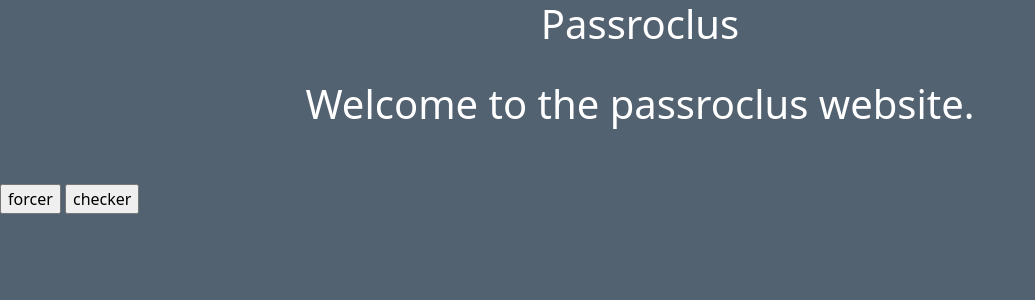
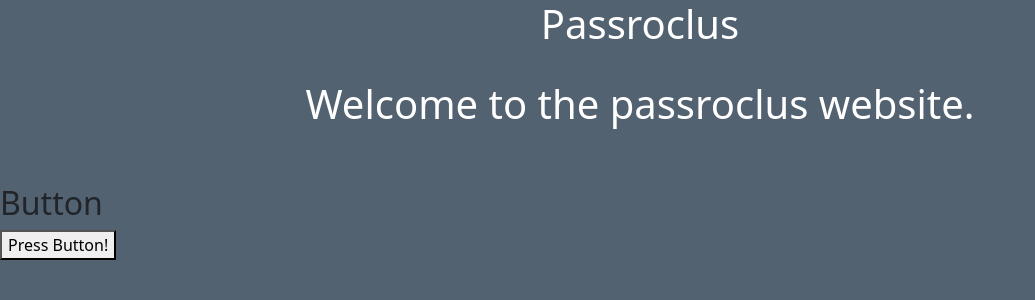
Before and after one commit to cybersomething/passroclus, a Flask app: template templates/index.html in a window 1280 px wide. Shown: the top 300 px of the page, without its empty margins (0-1035 px from the left). Run offline with Flask 2, Linux system fonts and the light colour scheme; the template is opened without the code that fills it, so the values that code supplies are empty.

Commit message:
Update index.html

```diff
--- a/templates/index.html
+++ b/templates/index.html
@@ -17,10 +17,10 @@
 
       <br>
       <br>
-      <form action="/">
-        <input type="submit" name="bruteForcer" value="forcer">
-        <input type="submit" name="checker" value="checker">
-      </form>
+      <h2>Button</h2>
+<form action="button">
+    <button type="submit">Press Button!</button>
+<form>
 
   <script src="https://cdn.jsdelivr.net/npm/bootstrap@5.0.0-beta2/dist/js/bootstrap.bundle.min.js" integrity="sha384-b5kHyXgcpbZJO/tY9Ul7kGkf1S0CWuKcCD38l8YkeH8z8QjE0GmW1gYU5S9FOnJ0" crossorigin="anonymous"></script>
 </body>
```
